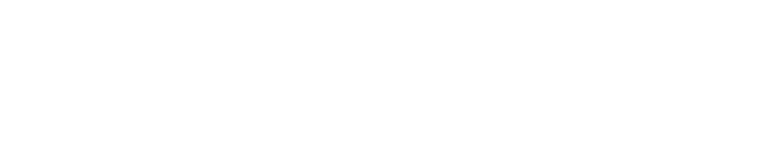
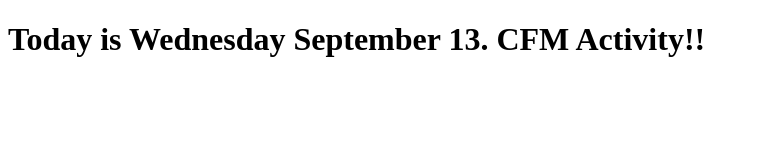
Before and after one commit to scruztaehs/Pds5_6_delete.github.io, a plain HTML site: page index.html in a window 1280 px wide. Shown: the whole page, without its empty margins (0-758 px from the left). Drawn offline with Linux system fonts and the light colour scheme.

Commit message:
Update index.html. Added the body tags.

```diff
--- a/index.html
+++ b/index.html
@@ -10,6 +10,13 @@
       Thomas A. Edison CTE High School Periods 5 & 6
     </title>
   </head>
+
+  <body>
+    <h1>
+      Today is Wednesday September 13. CFM Activity!!
+    </h1>
+
+  </body>
 </html>
 
 </html>
```
